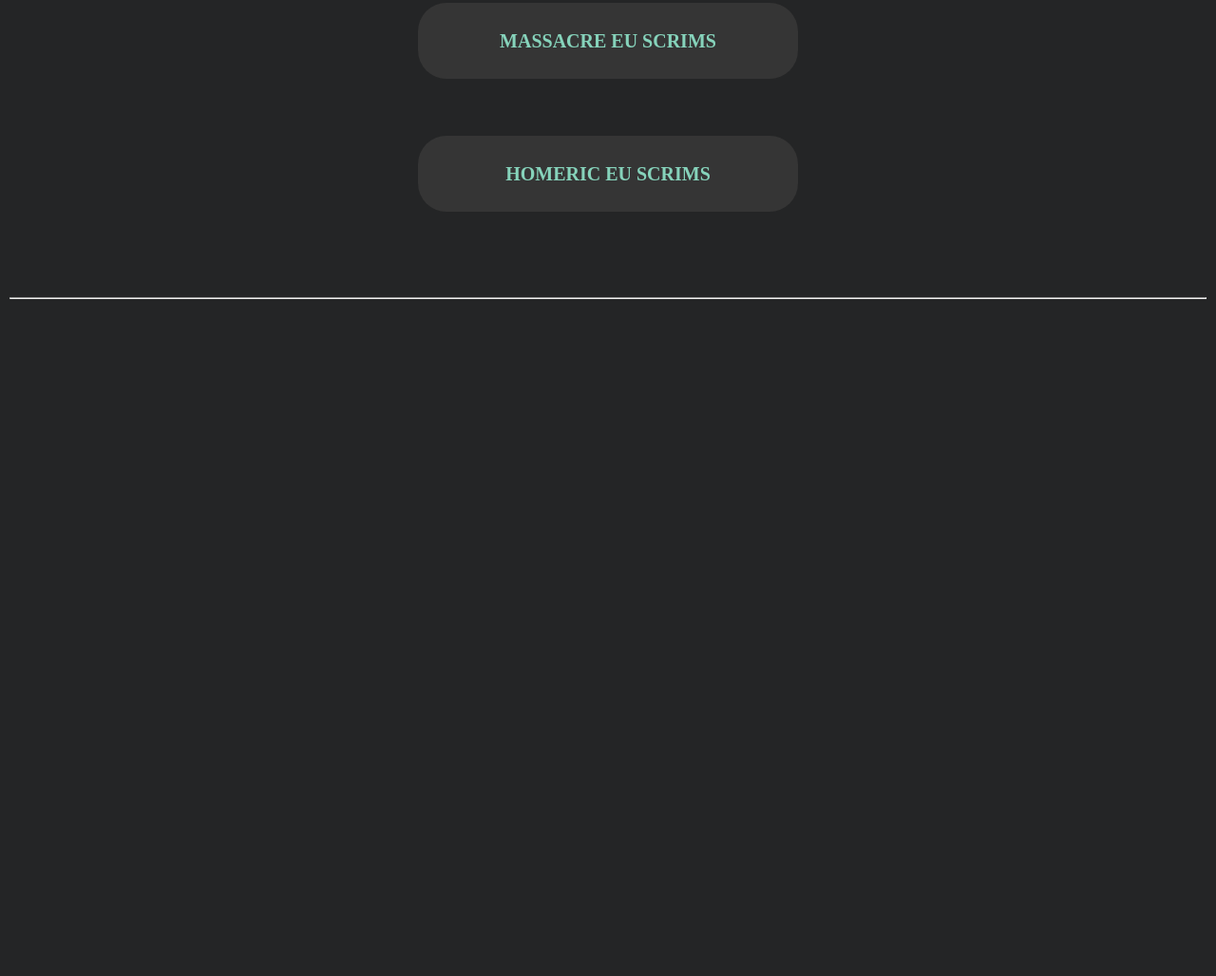
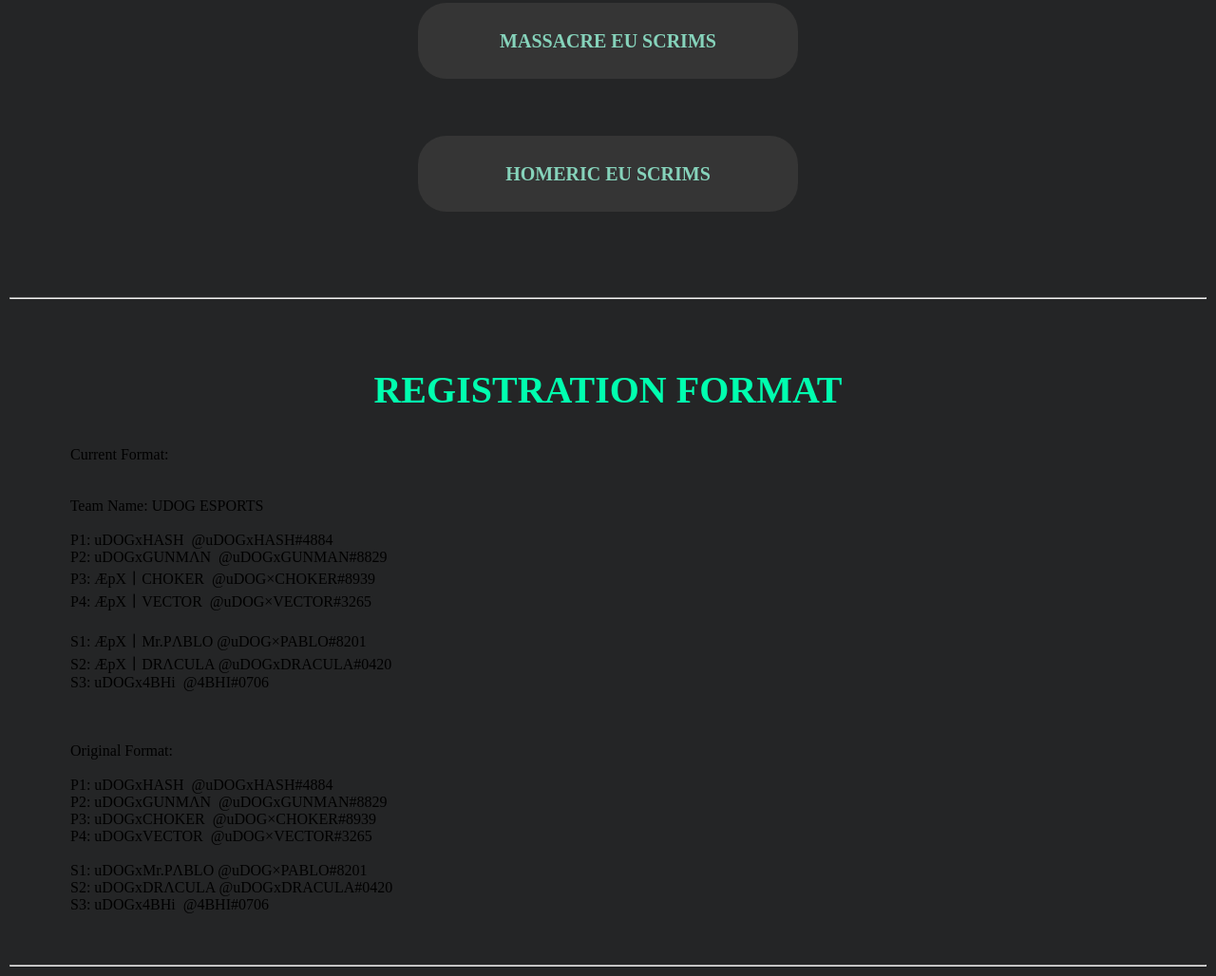
Before and after one commit to UDOGxKRONOS/UDOG-BRAVO, a plain HTML site: page index.html in a window 1280 px wide. Shown: the part 1444-2472 px from the top of the page at 95% size. Before the commit the page ends 1769 px from the top, so only its background shows below. Drawn offline with Linux system fonts and the light colour scheme.

Commit message:
Update index.html

```diff
--- a/index.html
+++ b/index.html
@@ -117,4 +117,42 @@
             </div>
         </div>
         <hr>
+        <br><br><br><br>
+        <div class="regformat">
+            <h2>REGISTRATION FORMAT</h2>
+            <br><br>
+            <div class="pre">
+            <pre>
+                Current Format:
+
+
+                Team Name: UDOG ESPORTS
+
+                P1: uDOGxHASH  @uDOGxHASH#4884
+                P2: uDOGxGUNMɅN  @uDOGxGUNMAN#8829
+                P3: ÆpX丨CHOKER  @uDOG×CHOKER#8939
+                P4: ÆpX丨VECTOR  @uDOG×VECTOR#3265
+
+                S1: ÆpX丨Mr.PɅBLO @uDOG×PABLO#8201
+                S2: ÆpX丨DRɅCULA @uDOGxDRACULA#0420
+                S3: uDOGx4BHi  @4BHI#0706
+
+
+
+                Original Format:
+
+                P1: uDOGxHASH  @uDOGxHASH#4884
+                P2: uDOGxGUNMɅN  @uDOGxGUNMAN#8829
+                P3: uDOGxCHOKER  @uDOG×CHOKER#8939
+                P4: uDOGxVECTOR  @uDOG×VECTOR#3265
+
+                S1: uDOGxMr.PɅBLO @uDOG×PABLO#8201
+                S2: uDOGxDRɅCULA @uDOGxDRACULA#0420
+                S3: uDOGx4BHi  @4BHI#0706
+            </pre>
+        </div>
+        <br>
+        <br>
+        <hr>
+        </div>
     </body>
```
